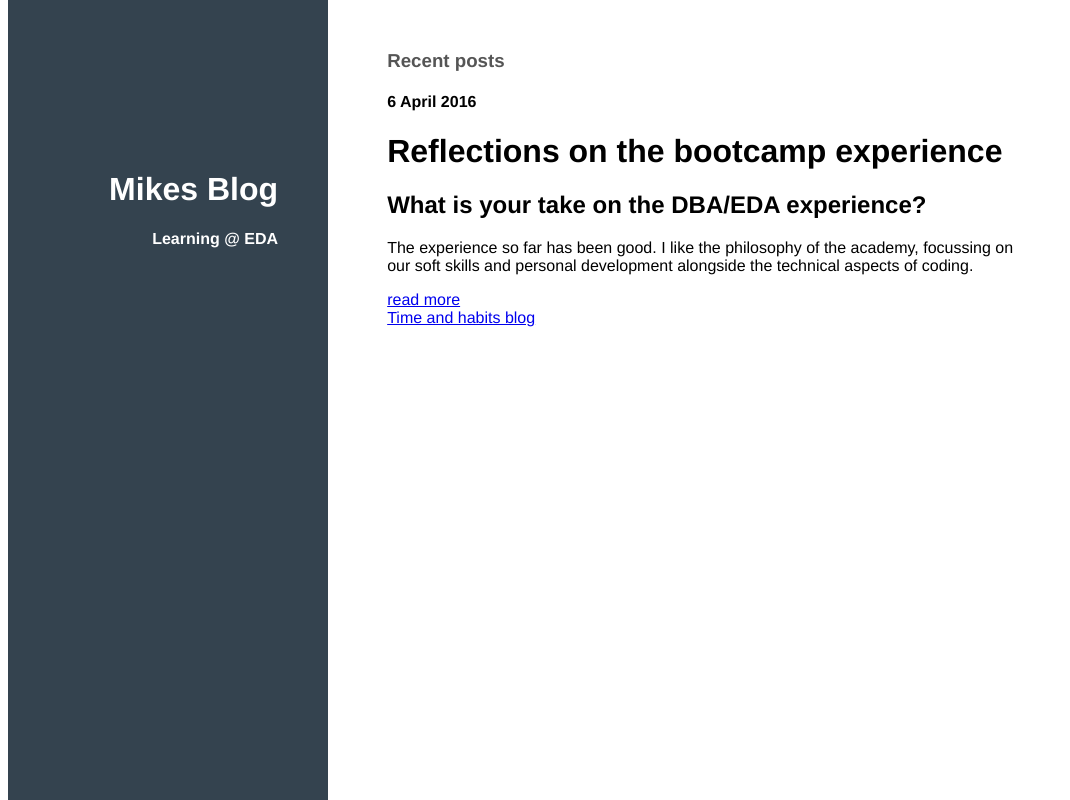
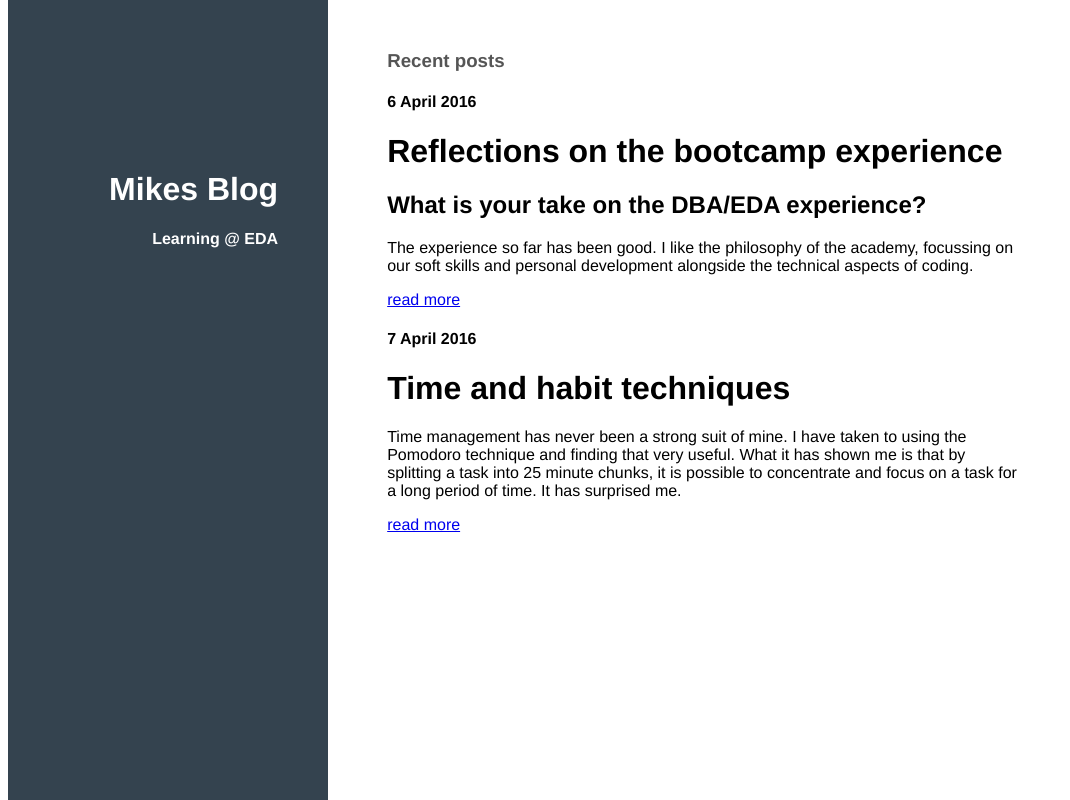
Before and after one commit to MichaelDong32/MichaelDong32.github.io, a plain HTML site: page index.html in a window 1280 px wide. Shown: the whole page, without its empty margins (0-1070 px from the left). Drawn offline with Linux system fonts and the light colour scheme.

Commit message:
revised index page

```diff
--- a/index.html
+++ b/index.html
@@ -37,7 +37,17 @@
     </p>
       <a href="blog/c1-reflection-blog.html">read more</a><br>
 
-      <a href="blog/c1-time-and-habits-blog.html">Time and habits blog</a>
+    <div class="posts">
+
+      <h4>7 April 2016</h4>
+      <h1>Time and habit techniques</h1>
+
+      <p>
+        Time management has never been a strong suit of mine. I have taken to using the Pomodoro technique and finding that very useful. What it has shown me is that by splitting a task into 25 minute chunks, it is possible to concentrate and focus on a task for a long period of time. It has surprised me.
+      </p>
+
+      <a href="blog/c1-time-and-habits-blog.html">read more</a>
+      </div>
     </div>
   </div>
     <!-- this is a comment. -->
```
